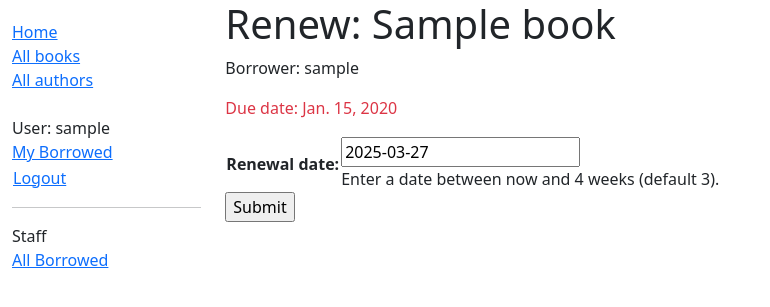
After one commit to Luke-N-Benson/django_local_library, a Django app: page /catalog/book/00000000-0000-0000-0000-000000000001/renew/ in a window 1280 px wide. The commit adds this page. Shown: the top 307 px of the page, without its empty margins (0-770 px from the left). Run offline with Django 5.2, Linux system fonts and the light colour scheme; a user stored in the database is signed in; tables that the repository leaves empty hold one stand-in row (values such as "Sample post").

Commit message:
Renew book form

```diff
--- /dev/null
+++ b/catalog/forms.py
@@ -0,0 +1,23 @@
+import datetime
+
+from django import forms
+
+from django.core.exceptions import ValidationError
+from django.utils.translation import gettext_lazy as _
+
+class RenewBookForm(forms.Form):
+    renewal_date = forms.DateField(help_text="Enter a date between now and 4 weeks (default 3).")
+
+    def clean_renewal_date(self):
+        data = self.cleaned_data['renewal_date']
+
+        # Check if a date is not in the past.
+        if data < datetime.date.today():
+            raise ValidationError(_('Invalid date - renewal in past'))
+
+        # Check if a date is in the allowed range (+4 weeks from today).
+        if data > datetime.date.today() + datetime.timedelta(weeks=4):
+            raise ValidationError(_('Invalid date - renewal more than 4 weeks ahead'))
+
+        # Remember to always return the cleaned data.
+        return data
--- /dev/null
+++ b/catalog/templates/catalog/book_renew_librarian.html
@@ -0,0 +1,15 @@
+{% extends "base_generic.html" %}
+
+{% block content %}
+  <h1>Renew: {{ book_instance.book.title }}</h1>
+  <p>Borrower: {{ book_instance.borrower }}</p>
+  <p {% if book_instance.is_overdue %} class="text-danger"{% endif %} >Due date: {{ book_instance.due_back }}</p>
+
+  <form action="" method="post">
+    {% csrf_token %}
+    <table>
+    {{ form.as_table }}
+    </table>
+    <input type="submit" value="Submit">
+  </form>
+{% endblock %}
--- a/catalog/templates/catalog/bookinstance_list_borrowed_all.html
+++ b/catalog/templates/catalog/bookinstance_list_borrowed_all.html
@@ -8,7 +8,8 @@
 
       {% for bookinst in bookinstance_list %}
       <li class="{% if bookinst.is_overdue %}text-danger{% endif %}">
-        <a href="{% url 'book-detail' bookinst.book.pk %}">{{ bookinst.book.title }}</a> ({{ bookinst.due_back }}) - {{ bookinst.borrower }}
+        <a href="{% url 'book-detail' bookinst.book.pk %}">{{ bookinst.book.title }}</a> ({{ bookinst.due_back }}) - {{ bookinst.borrower }} -
+        {% if perms.catalog.can_mark_returned %} - <a href="{% url 'renew-book-librarian' bookinst.id %}">Renew</a>{% endif %}
       </li>
       {% endfor %}
     </ul>
--- a/catalog/urls.py
+++ b/catalog/urls.py
@@ -8,5 +8,6 @@ urlpatterns = [
     path('authors/', views.AuthorListView.as_view(), name='authors'),
     path('author/<int:pk>', views.AuthorDetailView.as_view(), name='author-detail'),
     path('mybooks/', views.LoanedBooksByUserListView.as_view(), name='my-borrowed'),
-    path('allbooks/', views.AllLoanedBooksListView.as_view(), name='all-borrowed')
+    path('allbooks/', views.AllLoanedBooksListView.as_view(), name='all-borrowed'),
+    path('book/<uuid:pk>/renew/', views.renew_book_librarian, name='renew-book-librarian')
 ]
--- a/catalog/views.py
+++ b/catalog/views.py
@@ -86,3 +86,45 @@ class AllLoanedBooksListView(PermissionRequiredMixin,generic.ListView):
             BookInstance.objects.filter(status__exact='o')
             .order_by('due_back')
         )
+
+import datetime
+
+from django.contrib.auth.decorators import login_required, permission_required
+from django.shortcuts import get_object_or_404
+from django.http import HttpResponseRedirect
+from django.urls import reverse
+
+from catalog.forms import RenewBookForm
+
+@login_required
+@permission_required('catalog.can_mark_returned', raise_exception=True)
+def renew_book_librarian(request, pk):
+    """View function for renewing a specific BookInstance by librarian."""
+    book_instance = get_object_or_404(BookInstance, pk=pk)
+
+    # If this is a POST request then process the Form data
+    if request.method == 'POST':
+
+        # Create a form instance and populate it with data from the request (binding):
+        form = RenewBookForm(request.POST)
+
+        # Check if the form is valid:
+        if form.is_valid():
+            # process the data in form.cleaned_data as required (here we just write it to the model due_back field)
+            book_instance.due_back = form.cleaned_data['renewal_date']
+            book_instance.save()
+
+            # redirect to a new URL:
+            return HttpResponseRedirect(reverse('all-borrowed'))
+
+    # If this is a GET (or any other method) create the default form.
+    else:
+        proposed_renewal_date = datetime.date.today() + datetime.timedelta(weeks=3)
+        form = RenewBookForm(initial={'renewal_date': proposed_renewal_date})
+
+    context = {
+        'form': form,
+        'book_instance': book_instance,
+    }
+
+    return render(request, 'catalog/book_renew_librarian.html', context)
```
